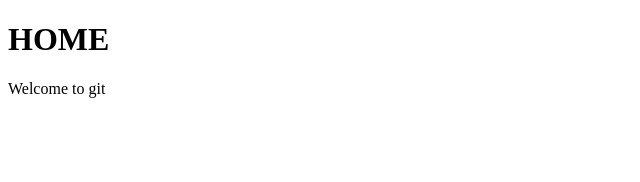
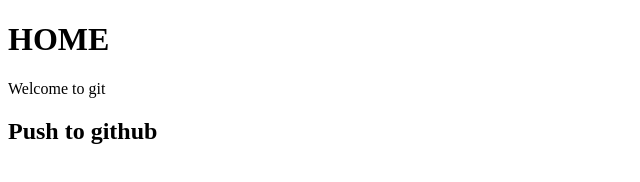
Before and after one commit to shrutibhanag/first_repo, a plain HTML site: page index.html in a window 1280 px wide. Shown: the whole page, without its empty margins (0-640 px from the left). Drawn offline with Linux system fonts and the light colour scheme.

Commit message:
index.html

```diff
--- a/index.html
+++ b/index.html
@@ -8,5 +8,6 @@
 <body>
     <h1>HOME</h1>
     <p> Welcome to git </p>
+    <h2>Push to github </h2>
 </body>
 </html>
```
